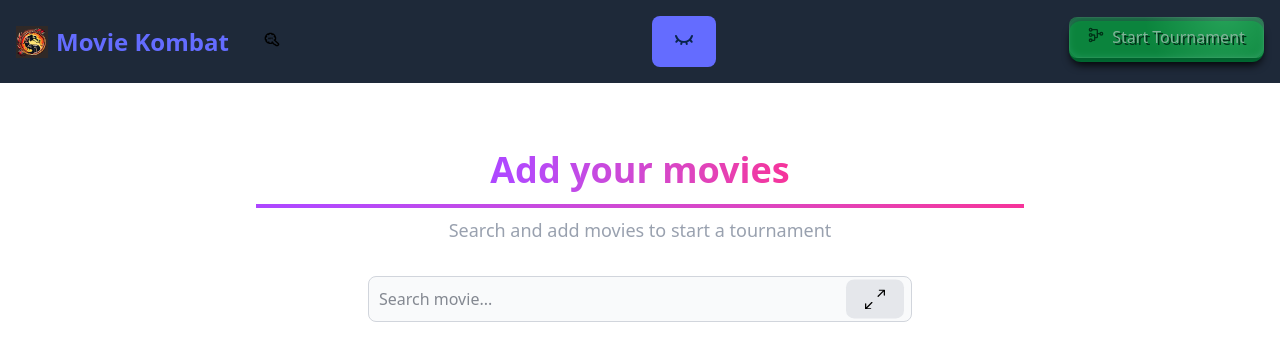
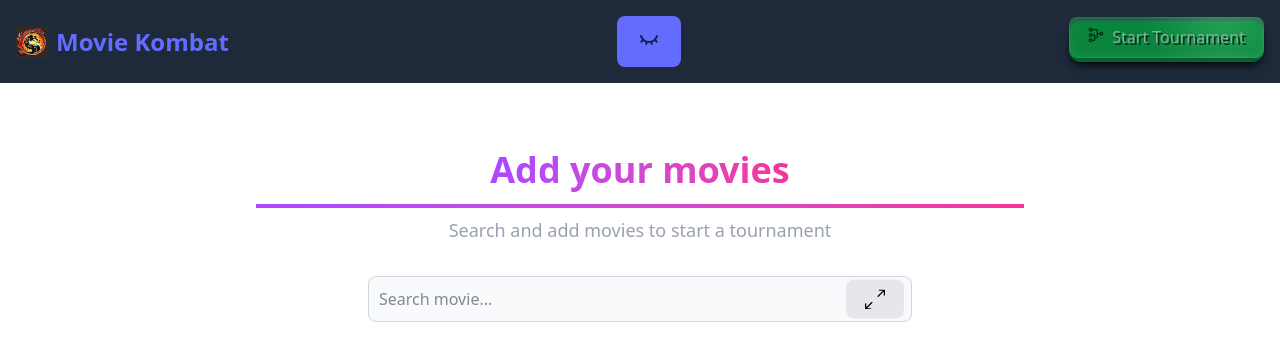
Before and after one commit to pablorotten/movie-kombat, a React (Vite) app: page / in a window 1280 px wide. Shown: the top 360 px of the page. Built offline with nearby package versions, Linux system fonts and the light colour scheme.

Commit message:
Disable the input api modal

```diff
--- a/src/App.tsx
+++ b/src/App.tsx
@@ -7,7 +7,7 @@ import Button from "./components/Button";
 import { useMovies } from "./context/MovieContext";
 import "./App.css";
 import TournamentIcon from "./assets/tournament.svg";
-import ApiKeyIcon from "./assets/api-key.svg";
+// import ApiKeyIcon from "./assets/api-key.svg";
 import EyeOpenIcon from "./assets/eye-open.svg";
 import EyeCloseIcon from "./assets/eye-close.svg";
 
@@ -77,7 +77,8 @@ function App() {
             <h1 className="text-2xl font-bold">Movie Kombat</h1>
           </Link>
 
-          <button
+          {/* set API key modal. Disabled for now */}
+          {/* <button
             onClick={() => setIsModalOpen(true)}
             title="Set custom API Key"
             className="p-2 rounded-full hover:bg-gray-700 transition-colors text-slate-300"
@@ -85,7 +86,7 @@ function App() {
             <span className="inline-block" aria-label="star">
               <img src={ApiKeyIcon} className="w-4 h-4 dark" />
             </span>
-          </button>
+          </button> */}
         </div>
 
         <button
```
